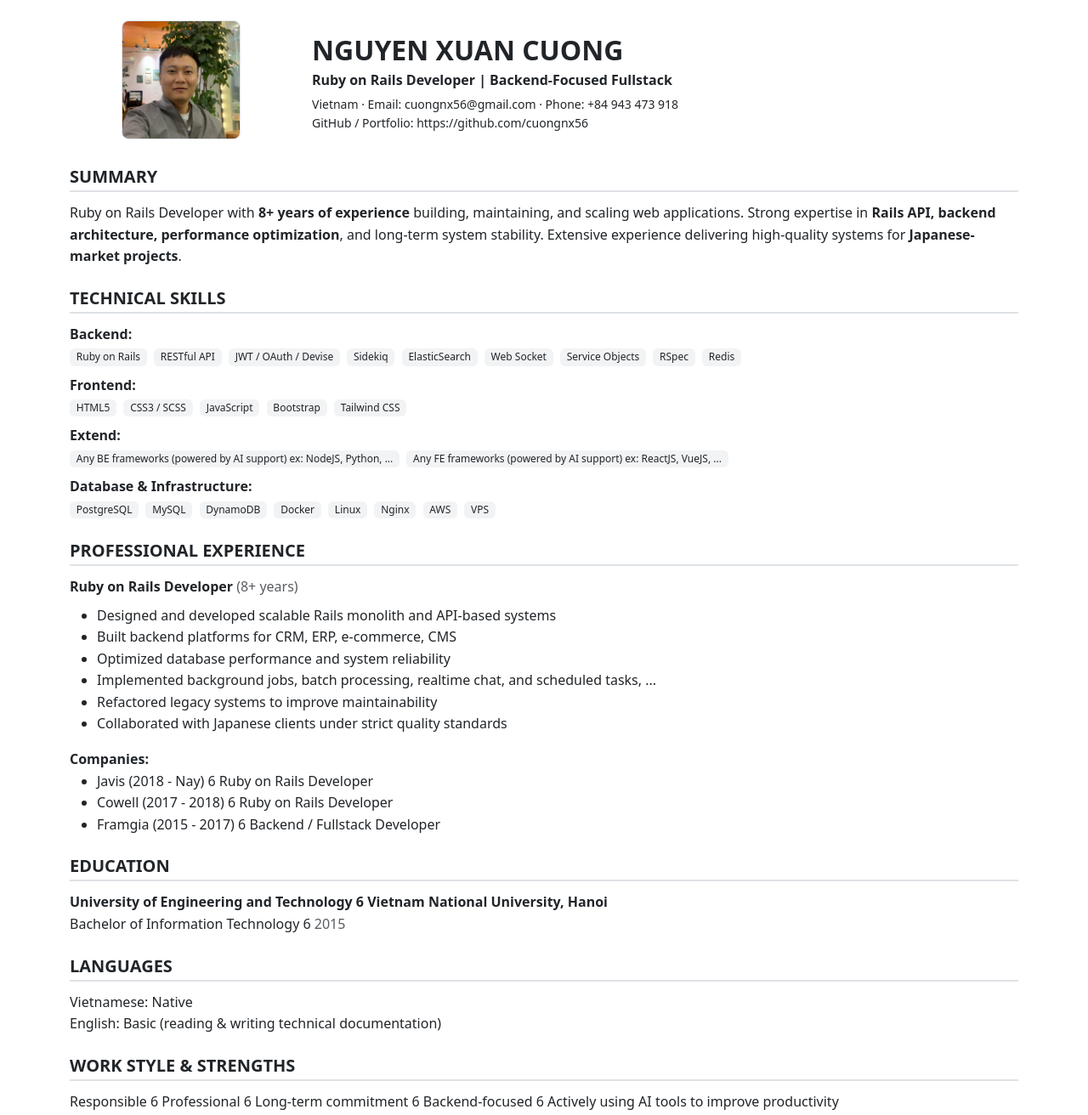
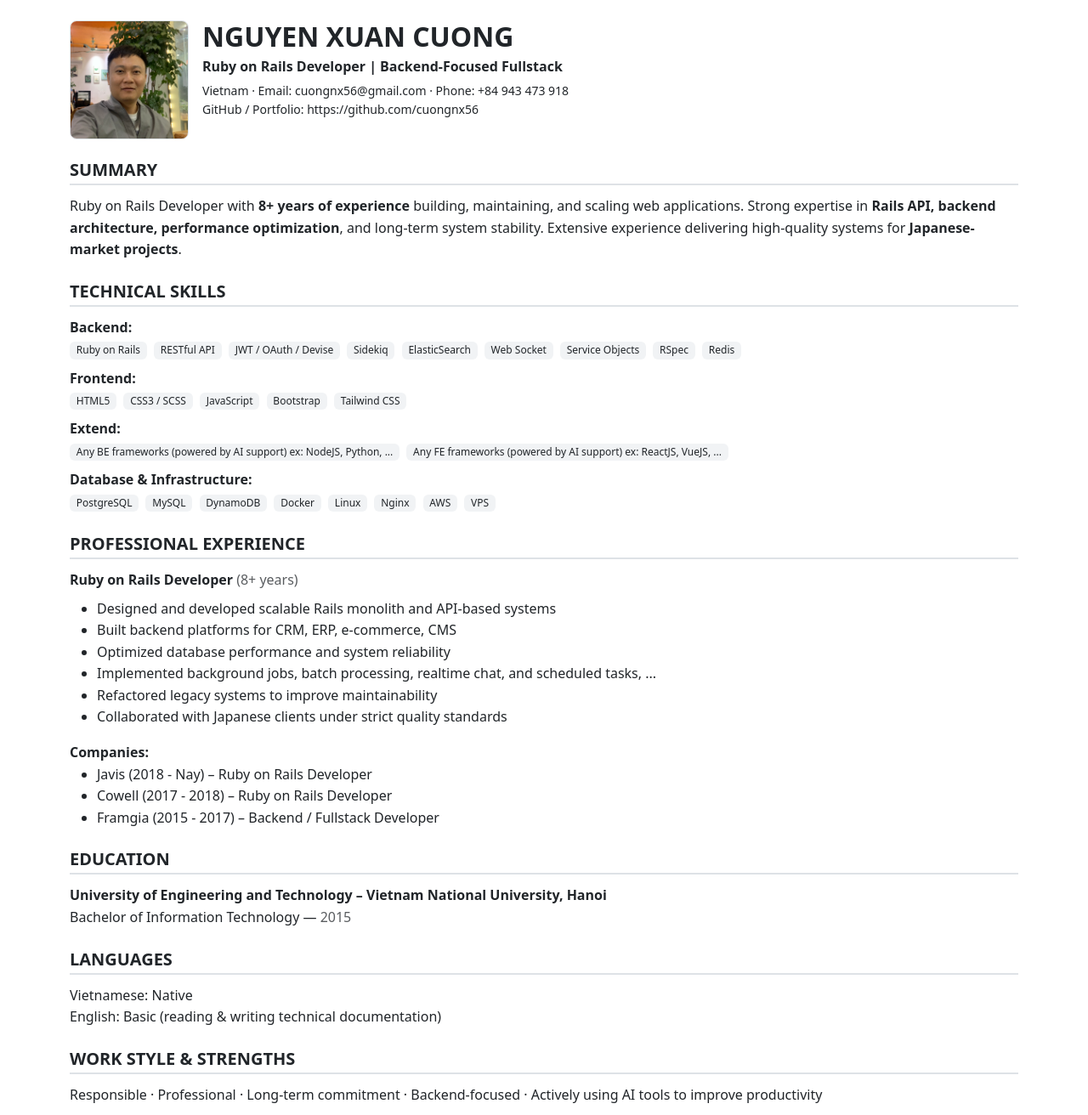
Before and after one commit to cuongnx56/profile, a plain HTML site: page index.html in a window 1280 px wide. Shown: the whole page at 85% size. Drawn offline with nearby package versions, Linux system fonts and the light colour scheme.

Commit message:
Use flex header, image left and info close

```diff
--- a/index.html
+++ b/index.html
@@ -17,6 +17,7 @@
     h1 {
       font-weight: 700;
       font-size: 2rem; /* make main name more prominent */
+      margin-bottom: 0.25rem;
     }
     h2 {
       font-weight: 600;
@@ -41,18 +42,17 @@
       object-fit: cover;
       border-radius: 8px;
       border: 1px solid #dee2e6;
+      margin: 0; /* ensure image is flush left inside its container */
     }
   </style>
 </head>
 <body>
 <div class="container my-4">
 
-  <!-- HEADER WITH PHOTO -->
-  <div class="row align-items-center mb-4">
-    <div class="col-md-3 text-center">
-      <img src="/profile/64B67B20-35EF-4594-915A-717366803BDB.jpg" alt="Profile Photo" class="profile-img mb-2">
-    </div>
-    <div class="col-md-9">
+  <!-- HEADER WITH PHOTO (flex, image flush left, info closer) -->
+  <div class="d-flex flex-column flex-md-row align-items-start mb-4">
+    <img src="/profile/64B67B20-35EF-4594-915A-717366803BDB.jpg" alt="Profile Photo" class="profile-img me-md-3 mb-3 mb-md-0">
+    <div>
       <h1 class="mb-1">NGUYEN XUAN CUONG</h1>
       <div class="fw-semibold">
         Ruby on Rails Developer | Backend-Focused Fullstack
@@ -141,9 +141,9 @@
     <div class="mt-3">
       <strong>Companies:</strong>
       <ul class="mb-0">
-        <li>Javis (2018 - Nay) 	6 Ruby on Rails Developer</li>
-        <li>Cowell (2017 - 2018) 	6 Ruby on Rails Developer</li>
-        <li>Framgia (2015 - 2017) 	6 Backend / Fullstack Developer</li>
+        <li>Javis (2018 - Nay) – Ruby on Rails Developer</li>
+        <li>Cowell (2017 - 2018) – Ruby on Rails Developer</li>
+        <li>Framgia (2015 - 2017) – Backend / Fullstack Developer</li>
       </ul>
     </div>
   </div>
@@ -151,8 +151,8 @@
   <!-- EDUCATION -->
   <div class="section">
     <h2>EDUCATION</h2>
-    <strong>University of Engineering and Technology 	6 Vietnam National University, Hanoi</strong><br>
-    Bachelor of Information Technology 	6 <span class="text-muted">2015</span>
+    <strong>University of Engineering and Technology – Vietnam National University, Hanoi</strong><br>
+    Bachelor of Information Technology — <span class="text-muted">2015</span>
   </div>
 
   <!-- LANGUAGES -->
@@ -165,7 +165,7 @@
   <!-- STRENGTHS -->
   <div class="section">
     <h2>WORK STYLE & STRENGTHS</h2>
-    Responsible 	6 Professional 	6 Long-term commitment 	6 Backend-focused 	6
+    Responsible · Professional · Long-term commitment · Backend-focused ·
     Actively using AI tools to improve productivity
   </div>
 
```
